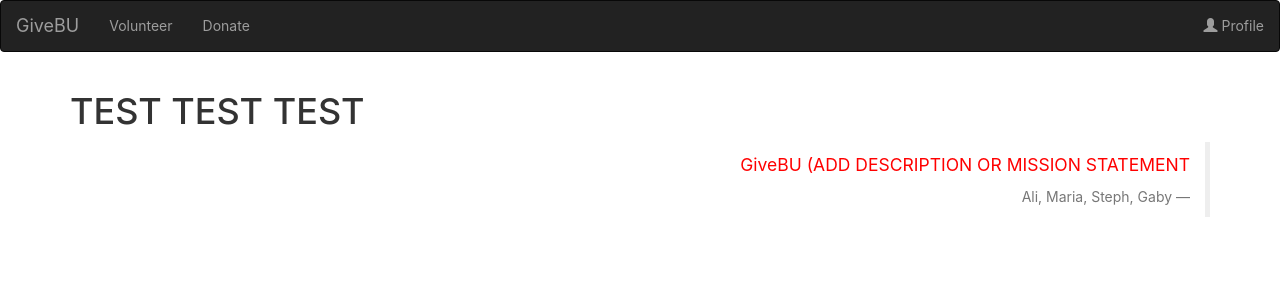
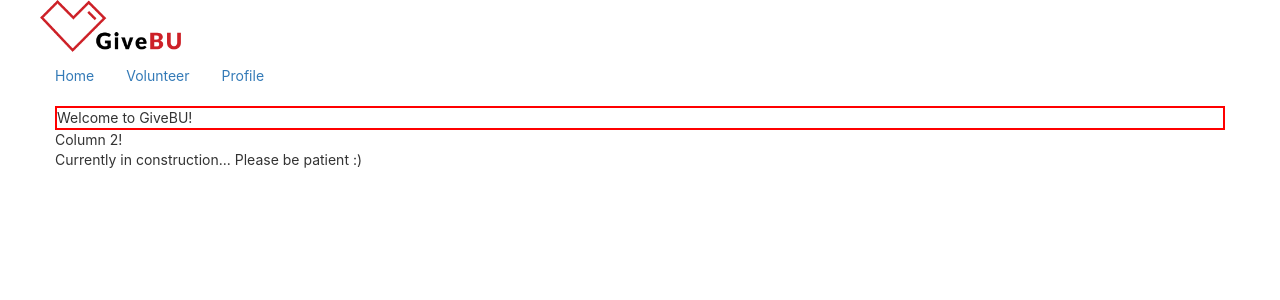
Before and after one commit to stephshin2/GiveBU, a React (Create React App) app in the folder givebu-react-front-end/: page / in a window 1280 px wide. Shown: the top 300 px of the page. Built offline with nearby package versions, Linux system fonts and the light colour scheme.

Commit message:
routes on pages

```diff
--- a/givebu-react-front-end/package.json
+++ b/givebu-react-front-end/package.json
@@ -4,6 +4,7 @@
   "private": true,
   "dependencies": {
     "react": "^16.8.4",
+    "react-router-dom": "^5.0.0",
     "react-dom": "^16.8.4",
     "react-bootstrap": "^1.0.0-beta.6"
   },
--- a/givebu-react-front-end/public/index.html
+++ b/givebu-react-front-end/public/index.html
@@ -37,14 +37,14 @@
     <noscript>You need to enable JavaScript to run this app.</noscript>
     <div id="root"></div>
 
-    <nav class="navbar navbar-inverse">
+<!--    <nav class="navbar navbar-inverse">
       <div class="container-fluid">
         <div class="navbar-header">
           <a class="navbar-brand" href="#">GiveBU</a>
         </div>
         <ul class="nav navbar-nav">
-          <li><a href="#">Volunteer</a></li>
-          <li><a href="#">Donate</a></li>
+          <li><a href="/volunteer">Volunteer</a></li>
+          <li><a href="/donate">Donate</a></li>
         </ul>
 
         <ul class="nav navbar-nav navbar-right">
@@ -60,7 +60,8 @@
         <footer>Ali, Maria, Steph, Gaby</footer>
       </blockquote>
 
-    </div>
+    </div>-->
+
     <!--
       This HTML file is a template.
       If you open it directly in the browser, you will see an empty page.
--- a/givebu-react-front-end/src/App.css
+++ b/givebu-react-front-end/src/App.css
@@ -2,11 +2,10 @@
   text-align: center;
 }
 
-/*.App-logo {*/
-  /*animation: App-logo-spin infinite 20s linear;*/
-  /*height: 40vmin;*/
-  /*pointer-events: none;*/
-/*}*/
+.Home-App-logo {
+  width: 150px;
+
+}
 
 .App-header {
   background-color: #282c34;
--- a/givebu-react-front-end/src/App.js
+++ b/givebu-react-front-end/src/App.js
@@ -1,64 +1,45 @@
 import React, { Component,} from 'react';
+import {
+    Route,
+    NavLink,
+    HashRouter
+} from "react-router-dom";
+
 import {
         Nav,
         Container
         } from 'react-bootstrap';
+
 import logo from './givebu-logo.png';
 import './App.css';
+
+import Home from "./Home";
+import Volunteer from "./Volunteer";
+
 
 class App extends Component {
   render() {
     return (
-       /*
-        <div className="App">
-
-            <Container>
-                <Nav>
-                    <Nav.Item>
-                        <Nav.Link href="/">HOME</Nav.Link>
-                    </Nav.Item>
-                    <Nav.Item>
-                        <Nav.Link href="/volunteer">VOLUNTEER</Nav.Link>
-                    </Nav.Item>
-                    <Nav.Item>
-                        <Nav.Link href="/donate">DONATE</Nav.Link>
-                    </Nav.Item>
-                    <Nav.Item>
-                        <Nav.Link href="/profile">PROFILE</Nav.Link>
-                    </Nav.Item>
-                </Nav>
-            </Container>
+        <HashRouter>
+            <div>
+                <ul className="header">
+                    <NavLink to="/"> <img src={logo} className="Home-App-logo" alt="logo"/> </NavLink>
+                    <Nav variant="pills" defaultActiveKey="/home">
+                        <li><NavLink to="/">Home</NavLink></li>
+                        <li><NavLink to="/volunteer">Volunteer</NavLink></li>
+                        <li><NavLink to="/profile">Profile</NavLink></li>
+                    </Nav>
+                </ul>
 
 
-            <img src={logo} className="App-logo" alt="logo"/>
+                <div className="content">
+                    <Route exact path="/" component={Home}/>
+                    <Route path="/volunteer" component={Volunteer}/>
+                </div>
 
-            <h1>
-                Currently in construction... Please be patient :)
-            </h1>
+            </div>
+        </HashRouter>
 
-        </div>
-*/
-
-
-
-      // {/*<div className="App">*/}
-      // {/*<header className="App-header">*/}
-      //     {/*<img src={logo} className="App-logo" alt="logo" />*/}
-      //     {/*<p>*/}
-      //       {/*Edit <code>src/App.js</code> and save to reload.*/}
-      //     {/*</p>*/}
-      //     {/*<a*/}
-      //       {/*className="App-link"*/}
-      //       {/*href="https://reactjs.org"*/}
-      //       {/*target="_blank"*/}
-      //       {/*rel="noopener noreferrer"*/}
-      //     {/*>*/}
-      //       {/*Learn React*/}
-      //     {/*</a>*/}
-      //   {/*</header>*/}
-      // {/*</div>*/}
-
-    null
     );
   }
 }
--- /dev/null
+++ b/givebu-react-front-end/src/Home.css
@@ -0,0 +1,5 @@
+.homepage {
+    border-style: solid;
+    border-width: 2px;
+    border-color: red;
+}
--- /dev/null
+++ b/givebu-react-front-end/src/Home.js
@@ -0,0 +1,43 @@
+import React, { Component,} from 'react';
+import logo from './givebu-logo.png';
+
+import {
+    Nav,
+    Row,
+    Col,
+    Container
+} from 'react-bootstrap';
+
+import './Home.css';
+
+class Home extends Component {
+    render() {
+        return (
+
+            <div>
+
+               <Container>
+                    <Row>
+                        <Col className="homepage">
+                            Welcome to GiveBU!
+                        </Col>
+                        <Col>
+                            Column 2!
+                        </Col>
+                    </Row>
+
+                    <Row>
+                        <Col>
+                            Currently in construction... Please be patient :)
+                        </Col>
+                    </Row>
+
+                </Container>
+
+            </div>
+
+        );
+    }
+}
+
+export default Home;
--- /dev/null
+++ b/givebu-react-front-end/src/Volunteer.js
@@ -0,0 +1,17 @@
+import React, { Component,} from 'react';
+
+class Volunteer extends Component {
+    render() {
+        return (
+            <div>
+                <h1>
+                    This is our volunteering page.
+                </h1>
+
+            </div>
+
+        );
+    }
+}
+
+export default Volunteer;
--- a/givebu-react-front-end/src/index.css
+++ b/givebu-react-front-end/src/index.css
@@ -12,11 +12,3 @@ code {
   font-family: source-code-pro, Menlo, Monaco, Consolas, "Courier New",
     monospace;
 }
-
-.glyphicon glyphicon-user{
-  background-color: aqua;
-}
-
-.blockquote-reverse{
-  color : red;
-}
```
Also changed, not shown: 1 other file (tests, documents, lock files or other folders).
